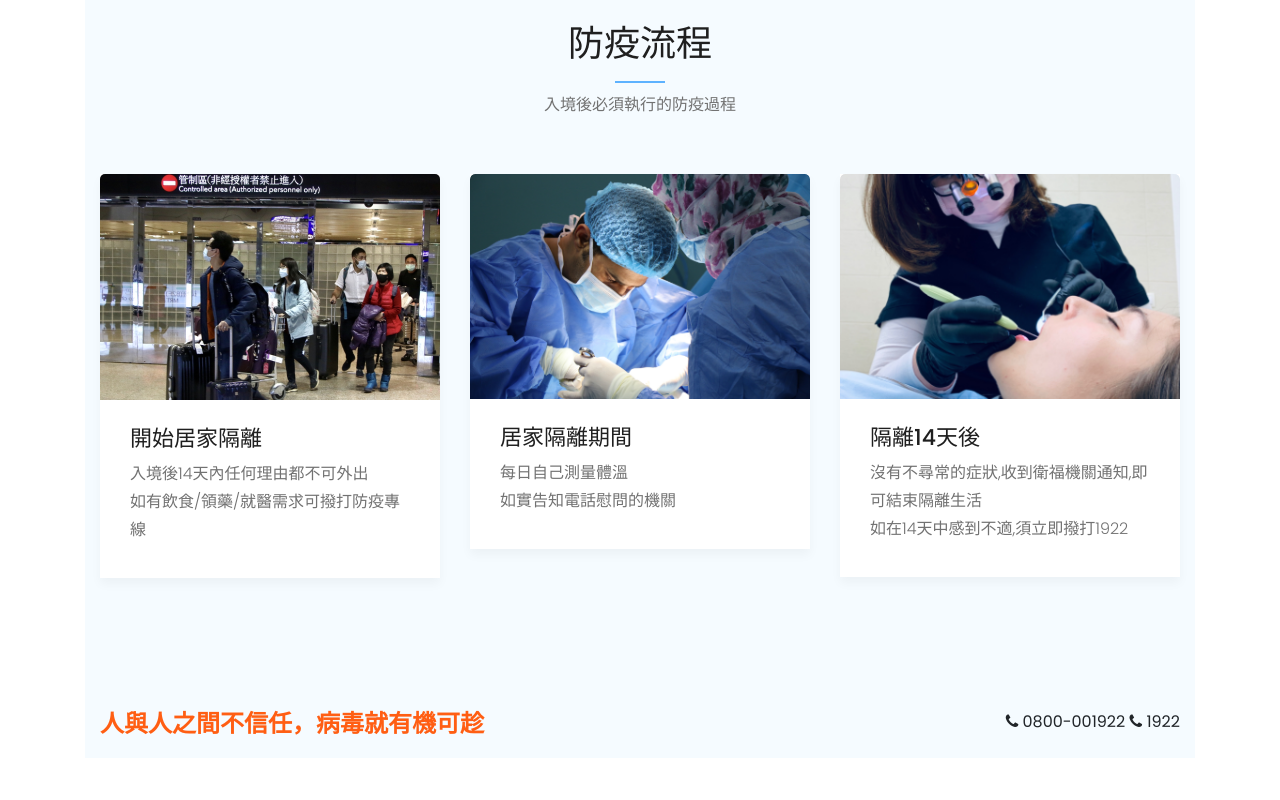
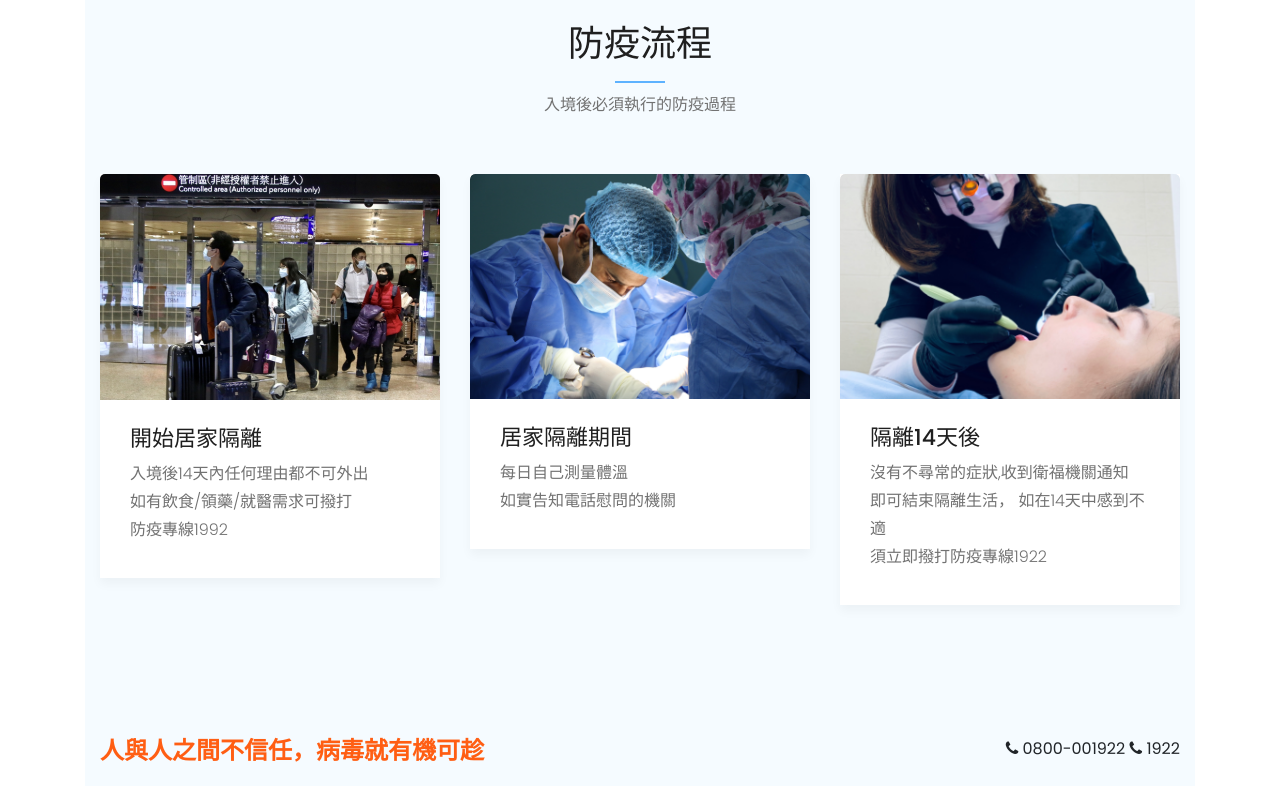
Before and after one commit to Yi-Ting0321/COVID-19, a plain HTML site: page index.html in a window 1280 px wide. Shown: the part 4894-5694 px from the top of the page. Drawn offline with Linux system fonts and the light colour scheme.

Commit message:
Update index.html

```diff
--- a/index.html
+++ b/index.html
@@ -437,7 +437,7 @@
                         <div class="department_content">
                             <h3><a href="#">開始居家隔離</a></h3>
                             <p>入境後14天內任何理由都不可外出<br>
-                                如有飲食/領藥/就醫需求可撥打防疫專線</p>
+                                如有飲食/領藥/就醫需求可撥打<br>防疫專線1992</p>
                         </div>
                     </div>
                 </div>
@@ -460,8 +460,8 @@
                         </div>
                         <div class="department_content">
                             <h3><a href="#">隔離14天後</a></h3>
-                            <p>沒有不尋常的症狀,收到衛福機關通知,即可結束隔離生活<br>
-                            如在14天中感到不適,須立即撥打1922</p>
+                            <p>沒有不尋常的症狀,收到衛福機關通知<br>即可結束隔離生活，
+                            如在14天中感到不適<br>須立即撥打防疫專線1922</p>
                         </div>
                     </div>
                 </div>
```
